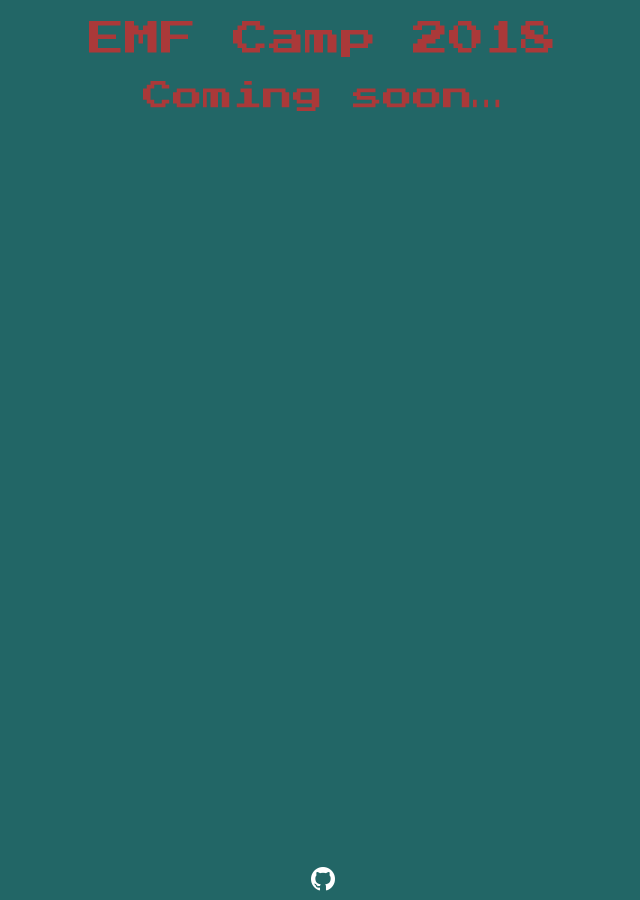
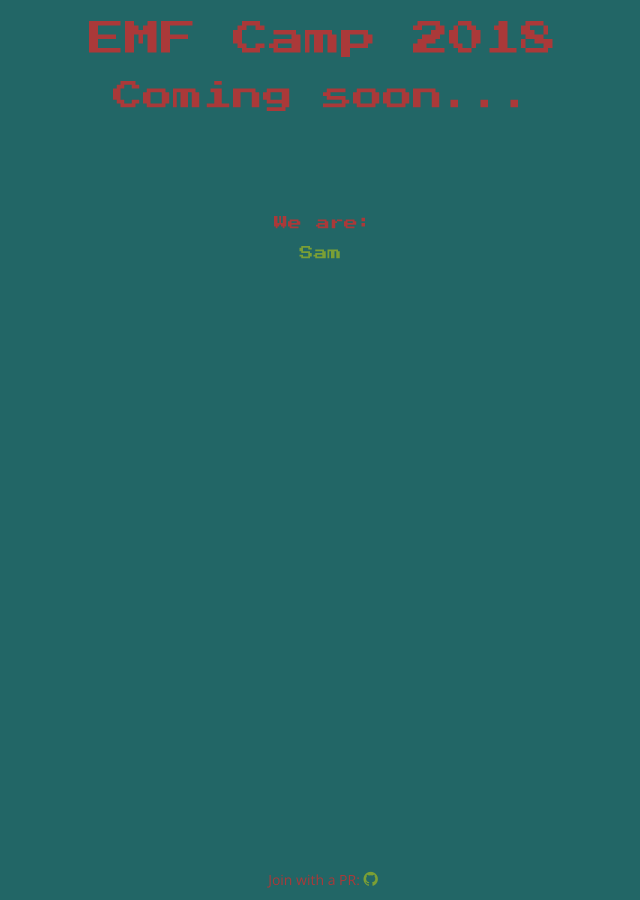
Before and after one commit to hat-festival/hat-festival.github.io, a Jekyll site: the page built from index.html, in a window 1280 px wide. Shown: the whole page, without its empty margins (317-957 px from the left). Built offline with Jekyll 4.4.1, drawn with Linux system fonts in a browser that asks for light colours; nearby versions of some CDN libraries; our own code applies the rules of GitHub Pages for plain Markdown files.

Commit message:
Members list

```diff
--- a/_data/libs.yml
+++ b/_data/libs.yml
@@ -13,3 +13,5 @@
     url:  //maxcdn.bootstrapcdn.com/font-awesome/4.6.3/css/font-awesome.min.css
   - name: ranchers
     url:  //fonts.googleapis.com/css?family=Press+Start+2P
+  - name: open-sans
+    url:  //fonts.googleapis.com/css?family=Open+Sans
--- /dev/null
+++ b/_data/members.yml
@@ -0,0 +1,5 @@
+- name: Sam
+  url: http://pikesley.org
+
+# - name: Foo Bar
+#   url: http://example.com/
--- a/_includes/footer.html
+++ b/_includes/footer.html
@@ -1,4 +1,5 @@
 <div class='footer'>
+  Join with a PR:
   <a href='https://github.com/Hat-Festival' alt='Github' title='Github'>
     <i class='fa fa-github'></i>
   </a>
--- a/_sass/fonts.scss
+++ b/_sass/fonts.scss
@@ -1 +1,2 @@
 $font-primary: 'Press Start 2P';
+$font-secondary: 'Open Sans'
--- a/_sass/variables.scss
+++ b/_sass/variables.scss
@@ -1 +1 @@
-$footer-height: 50px;
+$footer-height: 40px;
--- a/css/styles.scss
+++ b/css/styles.scss
@@ -8,18 +8,38 @@
 
 @import 'footer';
 @import 'nav';
-//@import 'github-corner';
+
+body {
+  font-family: $font-primary;
+}
 
 body, .footer {
   background-color: $brand-secondary-1;
 }
 
-h1, h2 {
+h1, h2, #members {
   text-align: center;
   color: $brand-primary;
-  font-family: $font-primary;
 }
 
 .footer {
-  font-size: 2em;
+  color: $brand-primary;
+  font-family: $font-secondary;
+  font-size: 1em;
+  i {
+    font-size: 1.2em;
+  }
+  a {
+    color: $brand-secondary-2;
+  }
 }
+
+#members {
+  a {
+    color: $brand-secondary-2;
+  }
+  a:hover {
+    text-decoration: none;
+  }
+  margin-top: 100px;
+}
--- /dev/null
+++ b/index.html
@@ -0,0 +1,26 @@
+---
+---
+
+<h1>EMF Camp 2018</h1>
+<h2>Coming soon...</h2>
+
+<div id='members'>
+  <p>We are:</p>
+  <ul class='list-inline' id='attendees'></ul>
+</div>
+
+<script>
+// via http://jsfiddle.net/C6LPY/2/
+$(function() {
+  var members = [
+    {% for member in site.data.members %}
+      '<li><a href="{{ member.url }}">{{ member.name }}</a></li> ',
+    {% endfor %}
+  ]
+
+  while (members.length) {
+    m = members.splice(Math.floor(Math.random() * members.length), 1)[0]
+    $('#members ul').append(m);
+  }
+})
+</script>
```
Also changed, not shown: index.md (deleted, +0 -6 lines).
